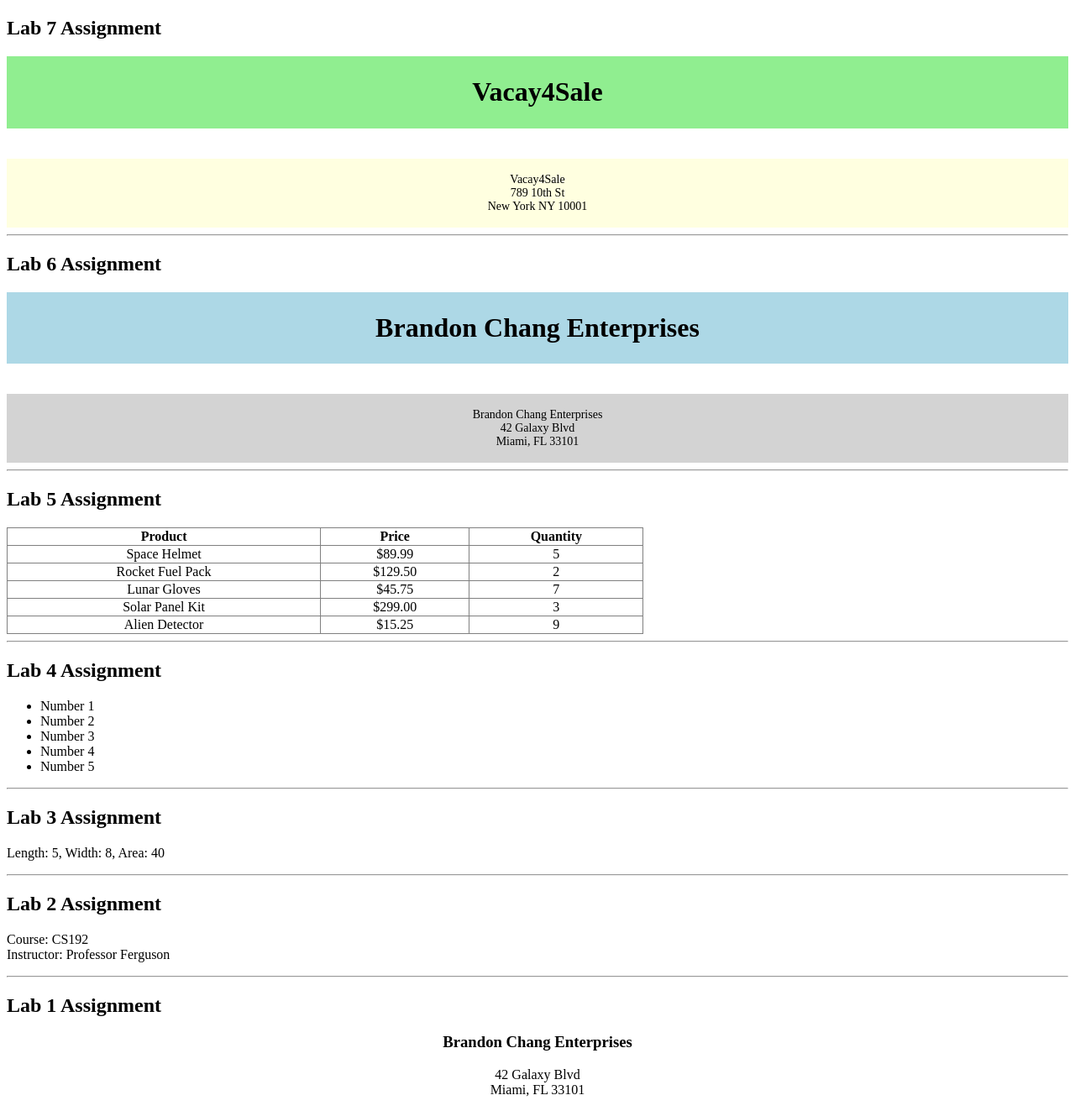
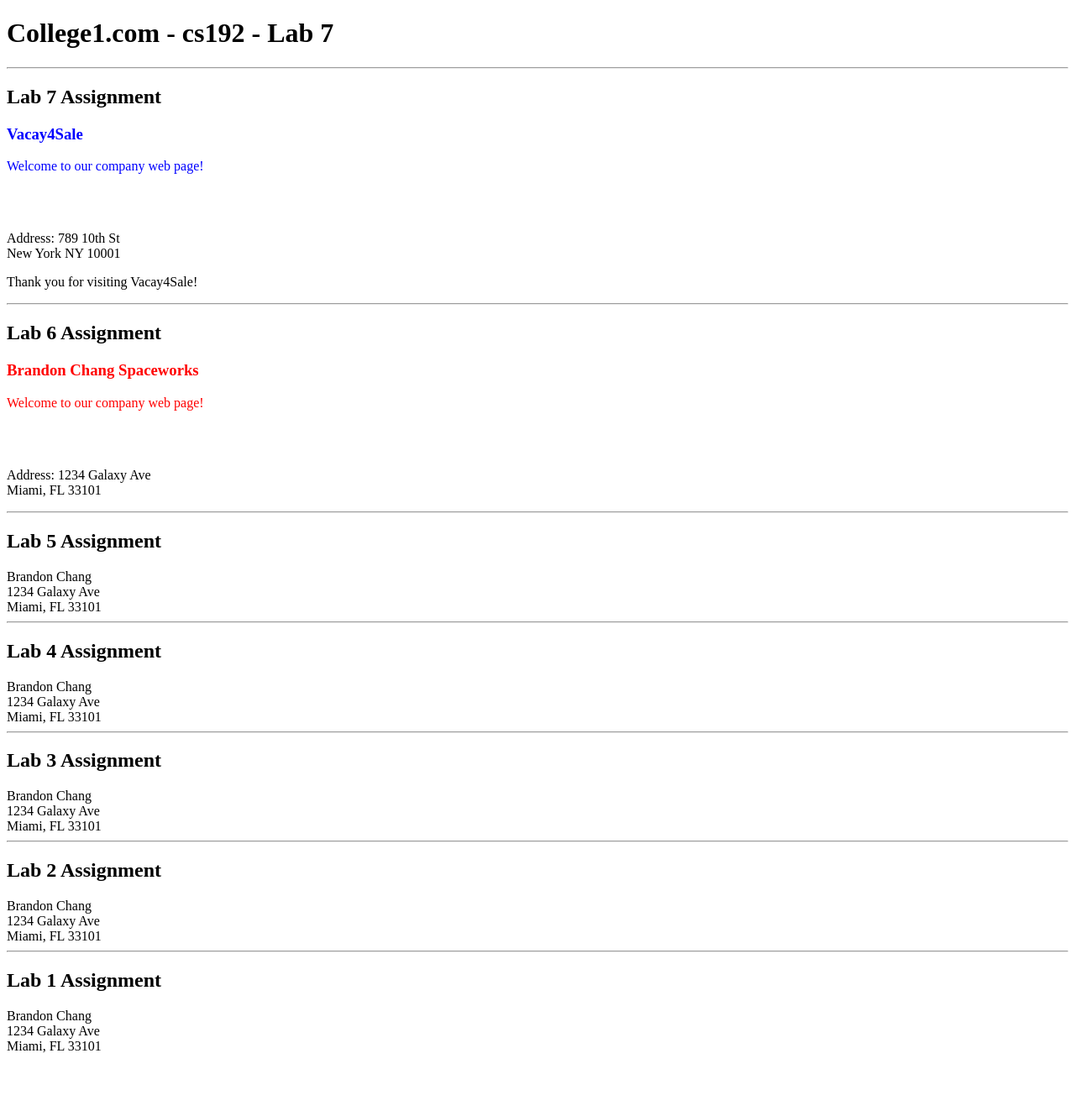
Before and after one commit to bran2007/cs192-lab1, a PHP site: page / in a window 1280 px wide. Shown: the whole page at 84% size. After the commit the page ends 1254 px from the top, so only its background shows below. Run offline with PHP 8.4, Linux system fonts and the light colour scheme.

Commit message:
Refactor index.php for consistency and clarity

```diff
--- a/index.php
+++ b/index.php
@@ -1,183 +1,158 @@
-<!doctype html>
+<!DOCTYPE html>
 <html>
 <head>
-<meta charset="UTF-8">
-<title>Brandon Chang - CS192 Labs 1–7</title>
+<title>College1.com - cs192 - Lab 7</title>
 </head>
 <body>
 
+<h1>College1.com - cs192 - Lab 7</h1>
+<hr>
+
+<!-- ----------------------   Lab 7   ---------------------- -->
+
 <?php
-// --------------------------------------------------
-// Lab 7
-// --------------------------------------------------
 print "<h2>Lab 7 Assignment</h2>";
 
-// CLASS DEFINITION
+// Define the Company789 class
 class Company789 {
 
-  // properties
+    // Properties
     public $name6 = "Vacay4Sale";
     private $addr6 = "789 10th St";
     private $city6 = "New York NY 10001";
 
-  // methods copied and adjusted from Lab 6
-
-  // Header method (2 parameters)
-  function getHeader935($companyName, $color) {
-    $data = "<table style='background-color:$color;width:100%'><tr><td>";
-    $data .= "<h1 style='text-align:center'>$companyName</h1>";
-    $data .= "</td></tr></table>";
-    return $data;
+    // Methods
+    function getHeader935($company, $color) {
+        $output = "<div style='color:$color'>";
+        $output .= "<h3>$company</h3>";
+        $output .= "<p>Welcome to our company web page!</p>";
+        $output .= "</div>";
+        return $output;
     }
 
-  // Footer method (1 parameter)
-  function getFooter732($color) {
-    $data = "<table style='background-color:$color;width:100%'><tr><td>";
-    $data .= "<p style='text-align:center;font-size:14px'>";
-    $data .= $this->name6 . "<br>" . $this->addr6 . "<br>" . $this->city6;
-    $data .= "</p></td></tr></table>";
-    return $data;
+    function getFooter732() {
+        $output = "<p>Address: " . $this->addr6 . "<br>";
+        $output .= $this->city6 . "</p>";
+        $output .= "<p>Thank you for visiting " . $this->name6 . "!</p>";
+        return $output;
     }
-} // end class Company789
+}
 
-// create object and call methods
+// Create an object from the class
 $object593 = new Company789();
 
-print $object593->getHeader935($object593->name6, "lightgreen");
+// Call methods using the object
+print $object593->getHeader935($object593->name6, "blue");
 print "<br><br>";
-print $object593->getFooter732("lightyellow");
+print $object593->getFooter732();
 
 print "<hr>";
+?>
 
-// --------------------------------------------------
-// Lab 6
-// --------------------------------------------------
+<!-- ----------------------   Lab 6   ---------------------- -->
+
+<?php
 print "<h2>Lab 6 Assignment</h2>";
 
-// functions that return HTML instead of printing
-function getHeader935($companyName, $color) {
-  $data = "<table style='background-color:$color;width:100%'><tr><td>";
-  $data .= "<h1 style='text-align:center'>$companyName</h1>";
-  $data .= "</td></tr></table>";
-  return $data;
+$companyName = "Brandon Chang Spaceworks";
+$companyAddress = "1234 Galaxy Ave";
+$companyCity = "Miami, FL 33101";
+
+function getHeader935($name, $color) {
+    return "<div style='color:$color'><h3>$name</h3><p>Welcome to our company web page!</p></div>";
 }
 
-function getFooter732($color) {
-  global $companyName, $companyAddress, $companyCity, $companyState, $companyZip;
-  $data = "<table style='background-color:$color;width:100%'><tr><td>";
-  $data .= "<p style='text-align:center;font-size:14px'>";
-  $data .= "$companyName<br>$companyAddress<br>$companyCity, $companyState $companyZip";
-  $data .= "</p></td></tr></table>";
-  return $data;
+function getFooter732($addr, $city) {
+    return "<p>Address: $addr<br>$city</p>";
 }
 
-$companyName = "Brandon Chang Enterprises";
-$companyAddress = "42 Galaxy Blvd";
-$companyCity = "Miami";
-$companyState = "FL";
-$companyZip = "33101";
+print getHeader935($companyName, "red");
+print "<br><br>";
+print getFooter732($companyAddress, $companyCity);
+print "<hr>";
+?>
 
-print getHeader935($companyName, "lightblue");
-print "<br><br>";
-print getFooter732("lightgray");
+<!-- ----------------------   Lab 5   ---------------------- -->
 
-
-// --------------------------------------------------
-// Lab 5
-// --------------------------------------------------
-print "<hr>";
+<?php
 print "<h2>Lab 5 Assignment</h2>";
 
-function create_array_908() {
-  $products = [
-    ["Space Helmet", 89.99, 5],
-    ["Rocket Fuel Pack", 129.50, 2],
-    ["Lunar Gloves", 45.75, 7],
-    ["Solar Panel Kit", 299.00, 3],
-    ["Alien Detector", 15.25, 9]
-  ];
-  return $products;
+function display_name_5() {
+    print "Brandon Chang<br>";
 }
+function display_address_5() {
+    print "1234 Galaxy Ave<br>Miami, FL 33101<br>";
+}
+display_name_5();
+display_address_5();
 
-function display_product_872($array) {
-  print "<table border='1' style='width:60%;text-align:center;border-collapse:collapse'>";
-  print "<tr><th>Product</th><th>Price</th><th>Quantity</th></tr>";
+print "<hr>";
+?>
 
-  foreach ($array as $item) {
-    $product = $item[0];
-    $price = number_format($item[1], 2);
-    $qty = $item[2];
-    print "<tr><td>$product</td><td>$$price</td><td>$qty</td></tr>";
-  }
+<!-- ----------------------   Lab 4   ---------------------- -->
 
-  print "</table>";
-}
-
-$myarray664 = create_array_908();
-display_product_872($myarray664);
-
-
-// --------------------------------------------------
-// Lab 4
-// --------------------------------------------------
-print "<hr>";
+<?php
 print "<h2>Lab 4 Assignment</h2>";
 
-function show_loop_321($num) {
-  print "<ul>";
-  for ($i = 1; $i <= $num; $i++) {
-    print "<li>Number $i</li>";
+function display_name_4() {
+    print "Brandon Chang<br>";
 }
-  print "</ul>";
+function display_address_4() {
+    print "1234 Galaxy Ave<br>Miami, FL 33101<br>";
 }
+display_name_4();
+display_address_4();
 
-show_loop_321(5);
+print "<hr>";
+?>
 
+<!-- ----------------------   Lab 3   ---------------------- -->
 
-// --------------------------------------------------
-// Lab 3
-// --------------------------------------------------
-print "<hr>";
+<?php
 print "<h2>Lab 3 Assignment</h2>";
 
-function calc_area_555($length, $width) {
-  $area = $length * $width;
-  print "<p>Length: $length, Width: $width, Area: $area</p>";
+function display_name_3() {
+    print "Brandon Chang<br>";
 }
+function display_address_3() {
+    print "1234 Galaxy Ave<br>Miami, FL 33101<br>";
+}
+display_name_3();
+display_address_3();
 
-calc_area_555(5, 8);
+print "<hr>";
+?>
 
+<!-- ----------------------   Lab 2   ---------------------- -->
 
-// --------------------------------------------------
-// Lab 2
-// --------------------------------------------------
-print "<hr>";
+<?php
 print "<h2>Lab 2 Assignment</h2>";
 
-function display_course_789($course, $instructor) {
-  print "<p>Course: $course<br>Instructor: $instructor</p>";
+function display_name_2() {
+    print "Brandon Chang<br>";
 }
+function display_address_2() {
+    print "1234 Galaxy Ave<br>Miami, FL 33101<br>";
+}
+display_name_2();
+display_address_2();
 
-display_course_789("CS192", "Professor Ferguson");
+print "<hr>";
+?>
 
+<!-- ----------------------   Lab 1   ---------------------- -->
 
-// --------------------------------------------------
-// Lab 1
-// --------------------------------------------------
-print "<hr>";
+<?php
 print "<h2>Lab 1 Assignment</h2>";
 
-function display_name_123() {
-  print "<h3 style='text-align:center'>Brandon Chang Enterprises</h3>";
+function display_name_1() {
+    print "Brandon Chang<br>";
 }
-
-function display_address_456() {
-  print "<p style='text-align:center'>42 Galaxy Blvd<br>Miami, FL 33101</p>";
+function display_address_1() {
+    print "1234 Galaxy Ave<br>Miami, FL 33101<br>";
 }
-
-display_name_123();
-display_address_456();
-
+display_name_1();
+display_address_1();
 ?>
 
 </body>
```
Lines whose indentation alone changed are shown as unchanged.
